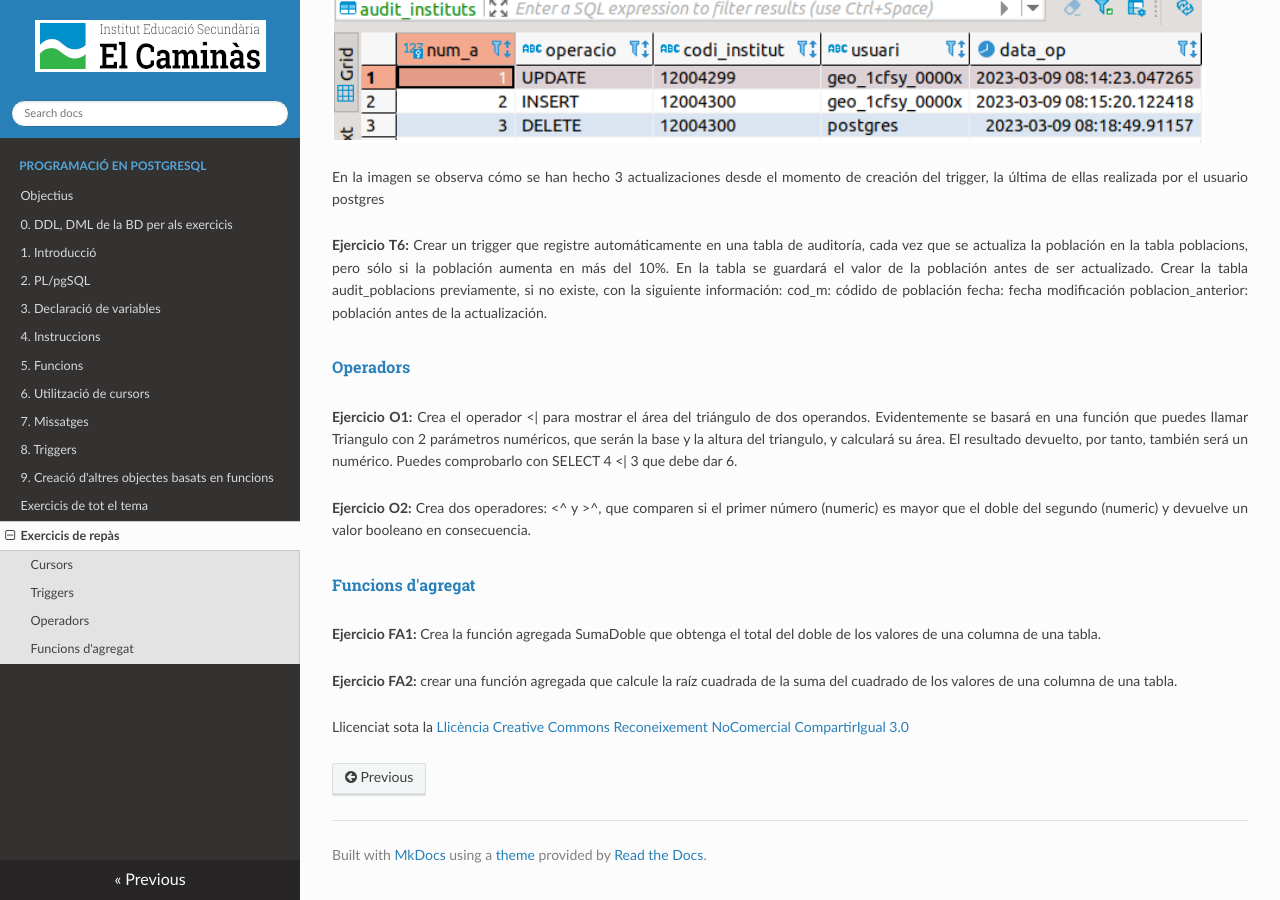
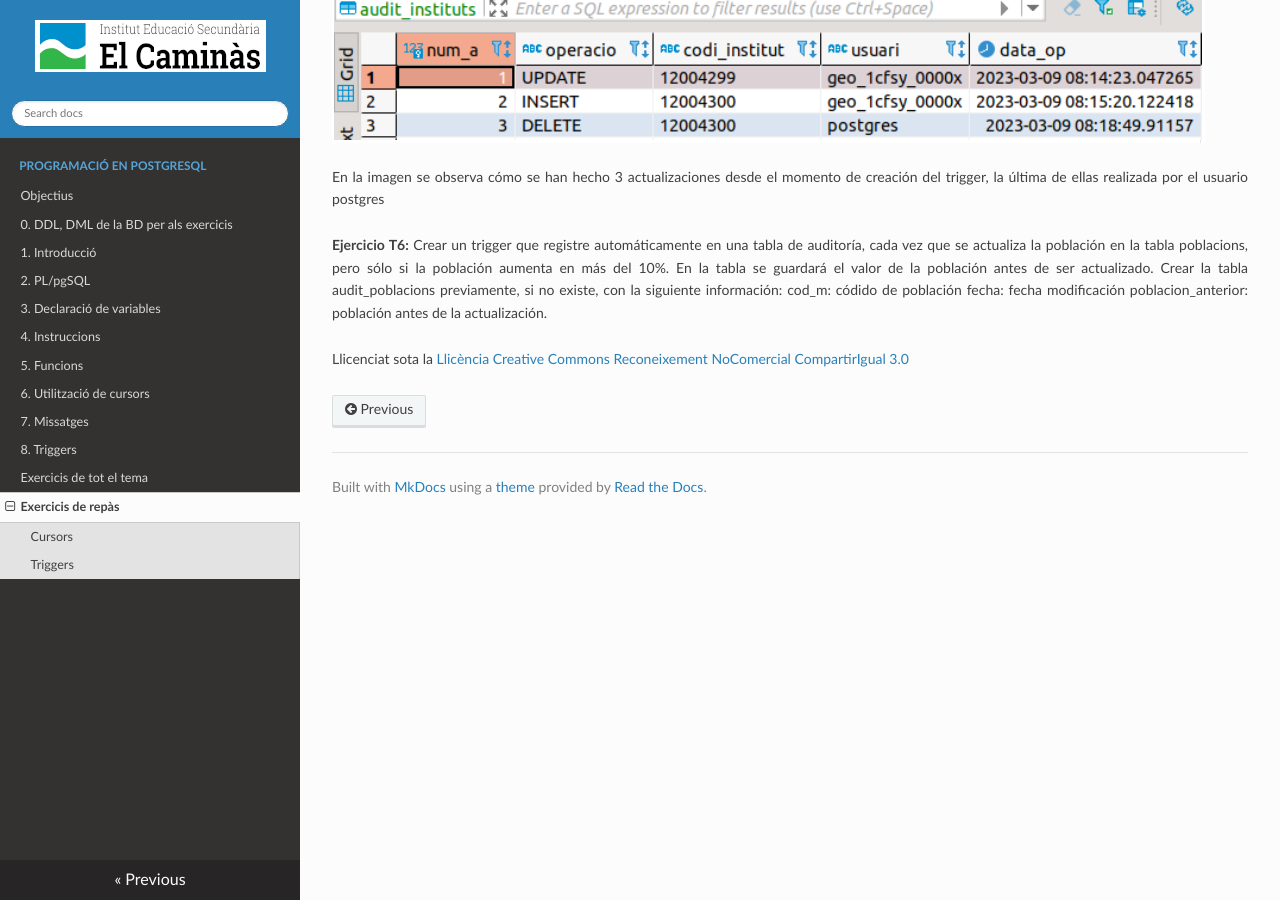
Before and after one commit to asalvadorc/BBDD_PostgrePLSQL, an MkDocs documentation site: the page built from docs/exercicis_repas.md, in a window 1280 px wide and 900 px high, scrolled down 4759 px. Built offline with MkDocs 1.6.1, drawn with Linux system fonts in a browser that asks for light colours; nearby versions of some CDN libraries.

Commit message:
sin operadores

```diff
--- a/docs/exercicis_repas.md
+++ b/docs/exercicis_repas.md
@@ -197,6 +197,8 @@ En la imagen se observa cómo se han hecho 3 actualizaciones desde el momento de
  fecha:  fecha modificación
  poblacion_anterior:  población antes de la actualización.
 
+<!--
+
 ## **Operadors**{.azul}
 
 **Ejercicio O1:** Crea el operador <| para mostrar el área del triángulo de dos operandos. Evidentemente se basará en una función que puedes llamar Triangulo con 2 parámetros numéricos, que serán la base y la altura del triangulo, y calculará su área. El resultado devuelto, por tanto, también será un numérico. Puedes comprobarlo con  SELECT 4 <| 3 que debe dar 6.
@@ -210,7 +212,7 @@ En la imagen se observa cómo se han hecho 3 actualizaciones desde el momento de
 
 **Ejercicio FA2:** crear una función agregada que calcule la raíz cuadrada de  la suma del cuadrado de los valores de una columna de una tabla.
 
-
+-->
 
 Llicenciat sota la  [Llicència Creative Commons Reconeixement NoComercial
 CompartirIgual 3.0](http://creativecommons.org/licenses/by-nc-sa/3.0/)
--- a/mkdocs.yml
+++ b/mkdocs.yml
@@ -30,6 +30,6 @@ nav:
     - 6. Utilització de cursors: 6_utilitzaci_de_cursors.md
     - 7. Missatges: 7_missatges_i_excepcions.md
     - 8. Triggers: 8_triggers.md
-    - 9. Creació d'altres objectes basats en funcions: 9_creaci_daltres_objectes_basats_en_funcions.md
+    ## - 9. Creació d'altres objectes basats en funcions: 9_creaci_daltres_objectes_basats_en_funcions.md
     - Exercicis de tot el tema: exercicis_de_tot_el_tema.md
     - Exercicis de repàs: exercicis_repas.md
```
Also changed, not shown: docs/exercicis_de_tot_el_tema.md (+2 -2 lines).
